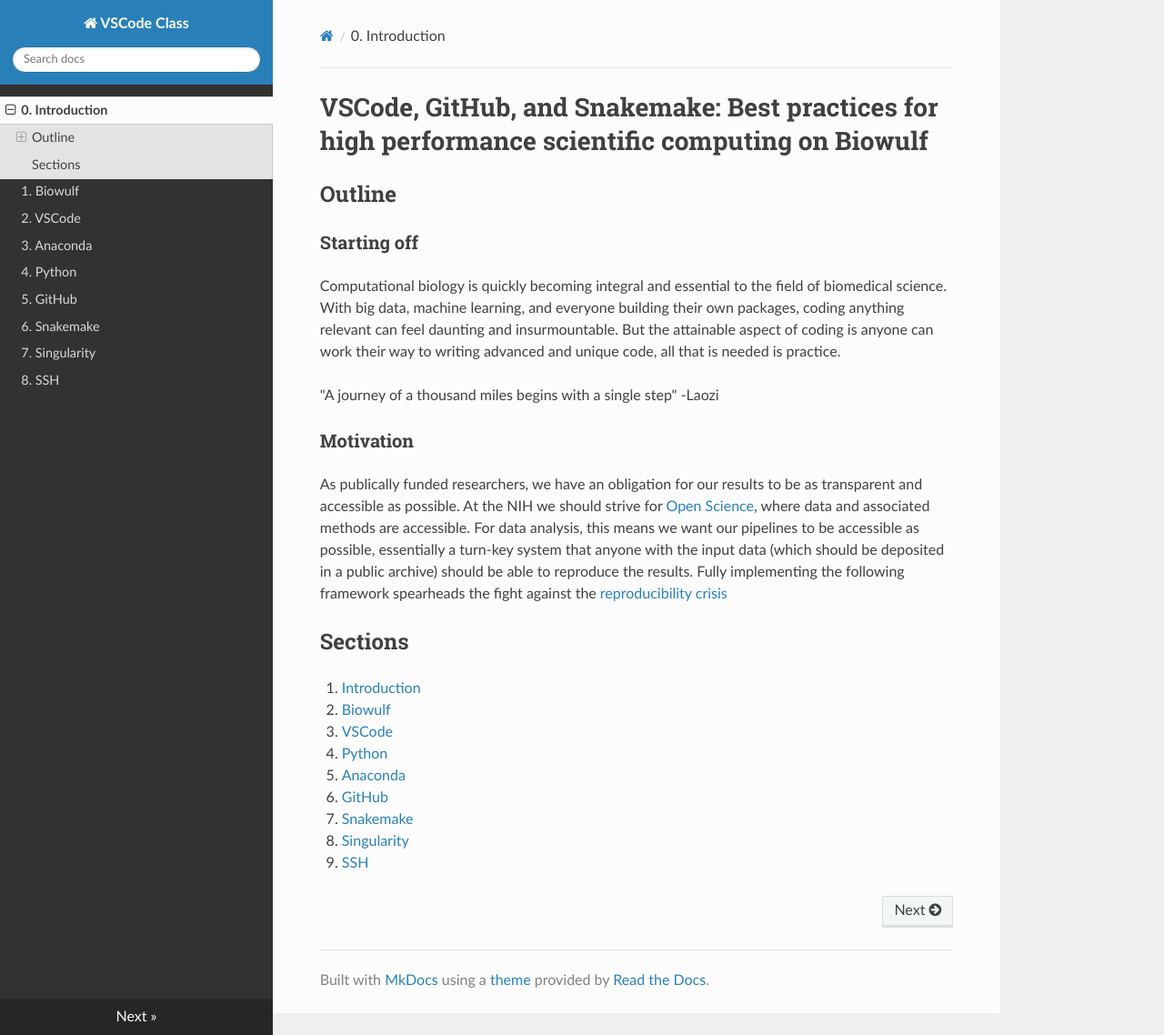
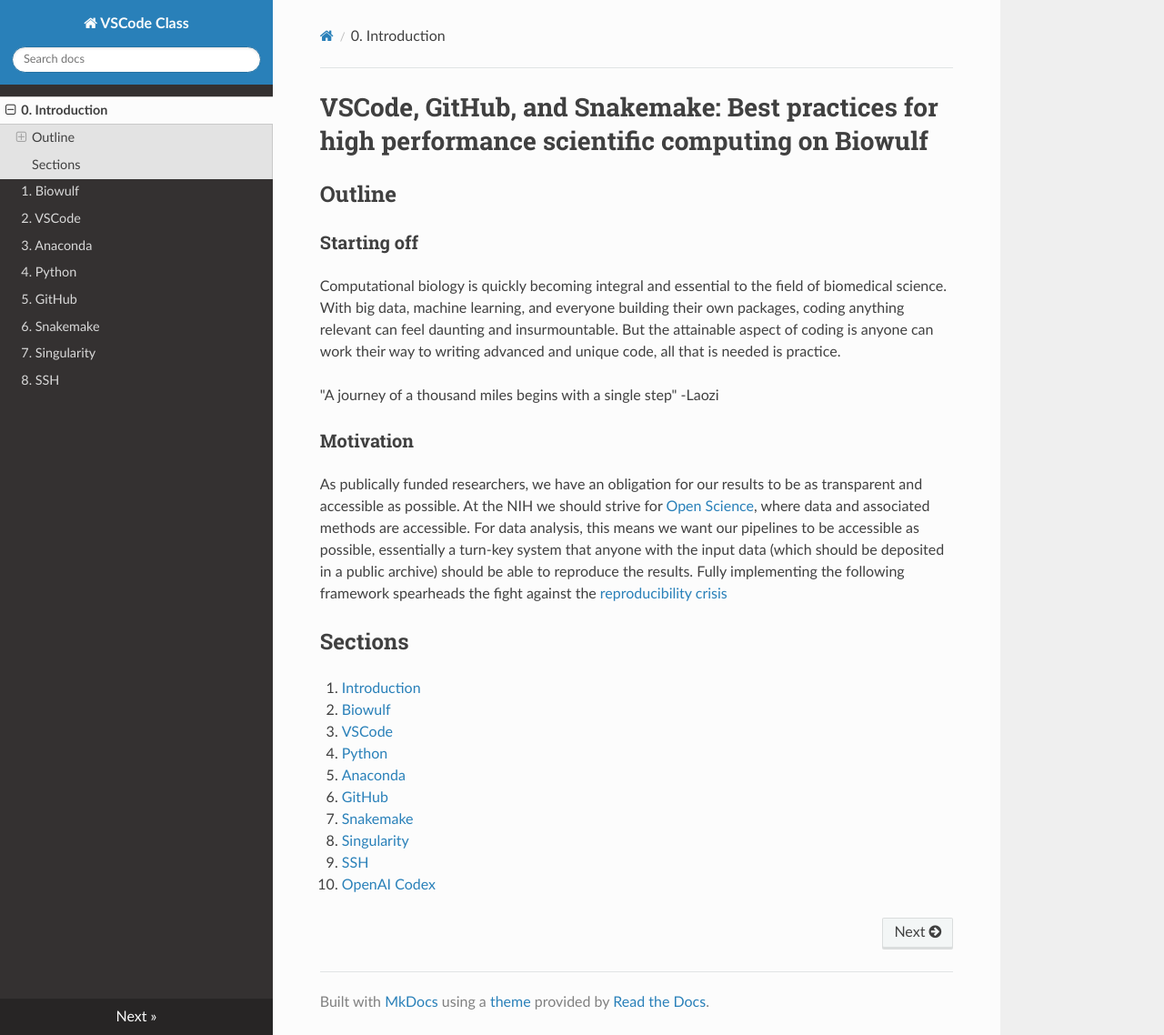
Before and after one commit to NIH-CARD/VSCode_class, an MkDocs documentation site: the page built from docs/index.md, in a window 1280 px wide and 1138 px high. Shown: the whole window at 91% size. Built offline with MkDocs 1.6.1, drawn with Linux system fonts in a browser that asks for light colours; nearby versions of some CDN libraries.

Commit message:
Codex added to index

```diff
--- a/docs/index.md
+++ b/docs/index.md
@@ -24,3 +24,4 @@
 6. [Snakemake](snakemake.md)
 7. [Singularity](singularity_page.md)
 8. [SSH](ssh.md)
+9. [OpenAI Codex](codex.md)
```
